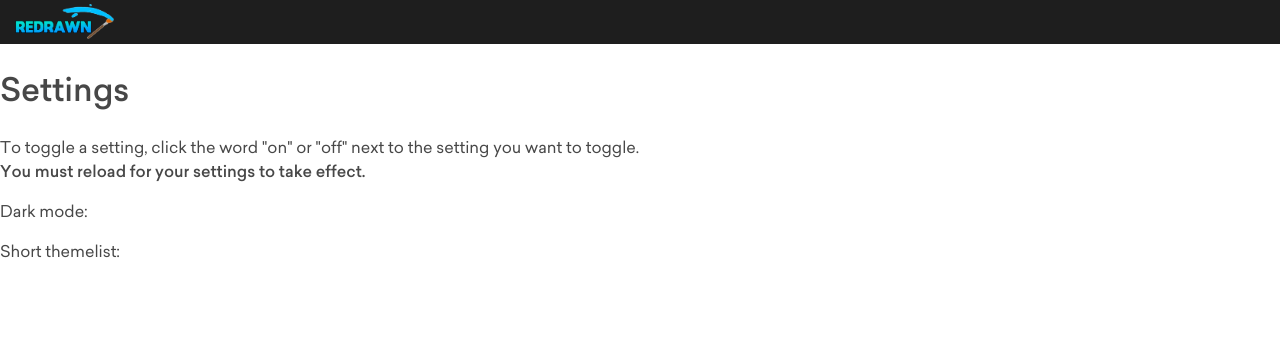
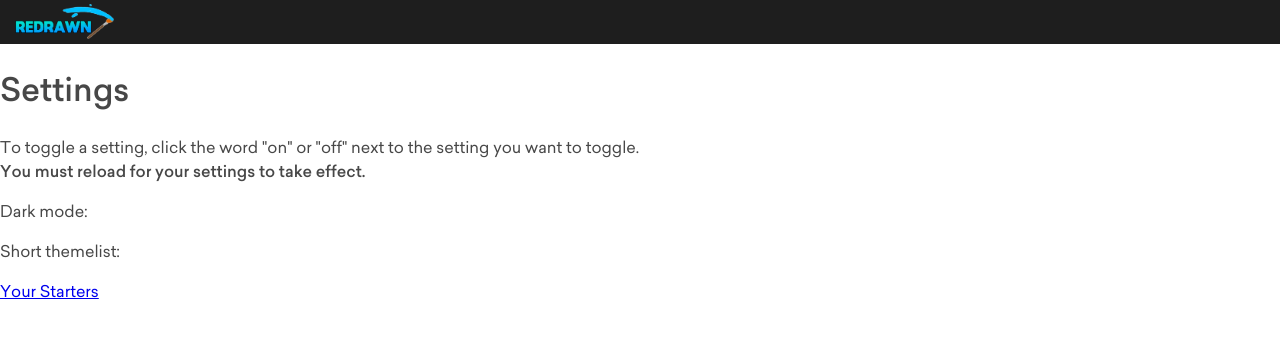
Before and after one commit to josephanimate2021/Vyond-Legacy-Online, a website: page pages/html/settings.html in a window 1280 px wide. Drawn offline with Linux system fonts and the light colour scheme.

Commit message:
Update settings.html

```diff
--- a/pages/html/settings.html
+++ b/pages/html/settings.html
@@ -24,6 +24,7 @@
 
 <p>Dark mode: <span id="darkmode"></span></p>
 <p>Short themelist: <span id="shortthemelist"></span></p>
+<a href="./starters.html">Your Starters</a>
 
 
 </main>
```
